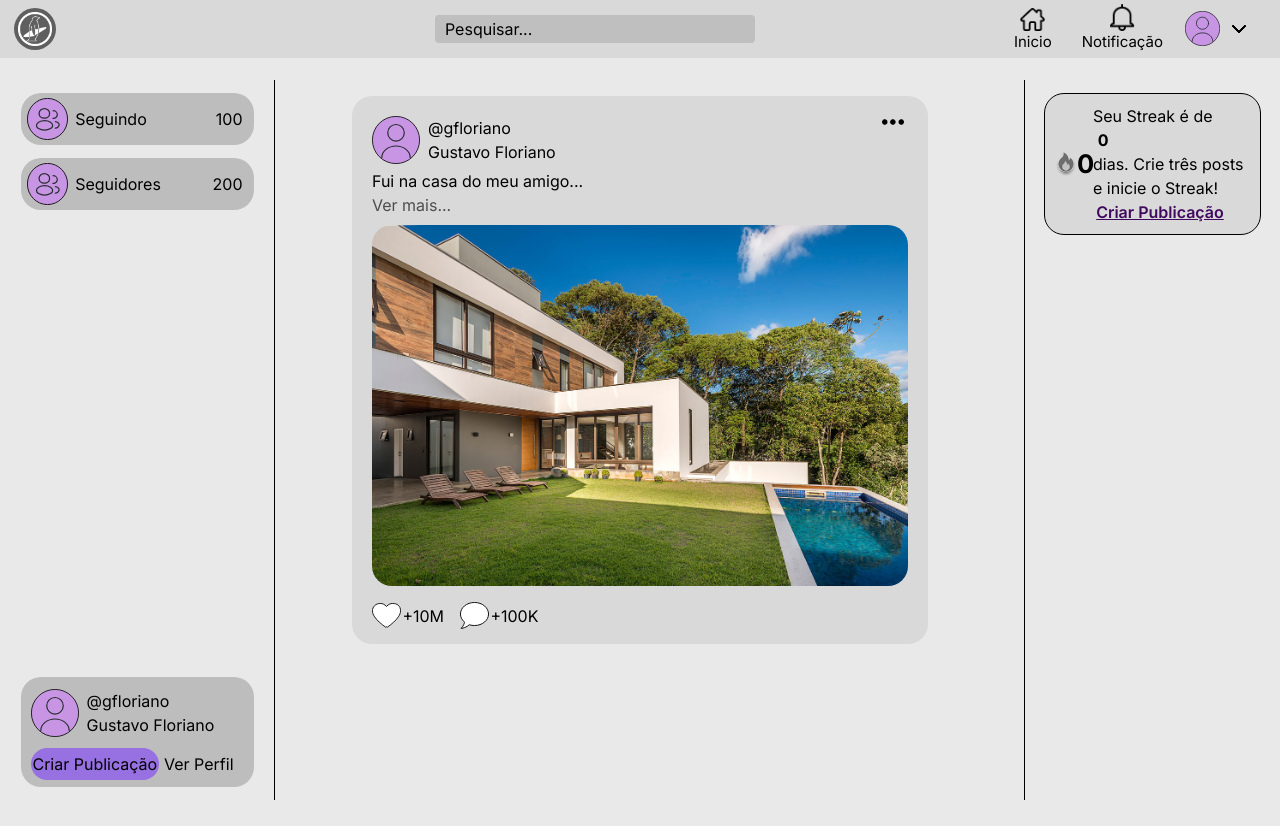
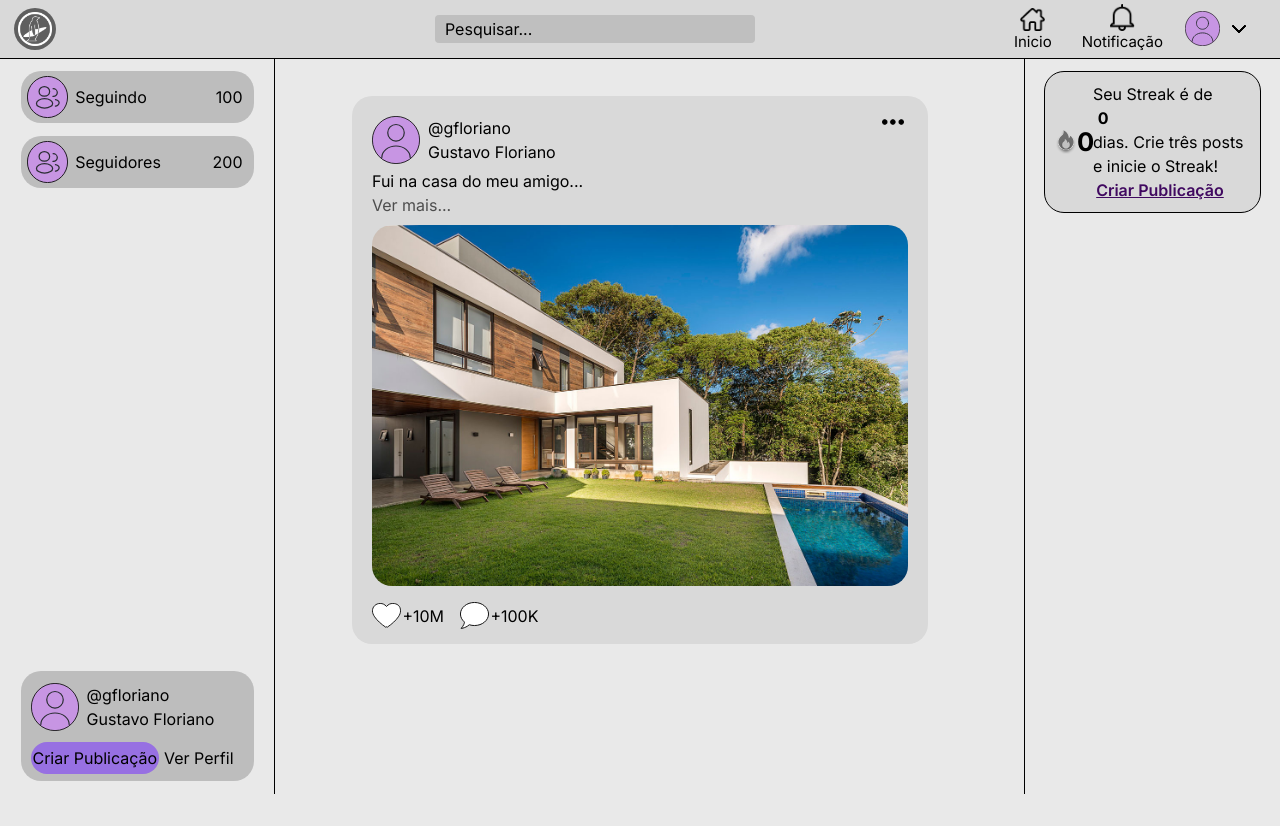
Before and after one commit to catolica-faculdade/pinguin-project, a React (Vite) app: page /home in a window 1280 px wide. Shown: the top 826 px of the page. Built offline with nearby package versions, Linux system fonts and the light colour scheme.

Commit message:
Alterações na Nav Bar

```diff
--- a/src/components/NavBar.jsx
+++ b/src/components/NavBar.jsx
@@ -3,7 +3,7 @@ import '../home.css';
 
 export default function NavBar() {
   return (
-    <nav className="flex justify-between bg-navbar p-1 items-center fixed w-full">
+    <nav className="flex justify-between bg-navbar p-1 items-center fixed w-full border-b">
       <div className="pl-[10px]">
           <div className="w-[42px] h-[42px] bg-cube-gray-navbar rounded-[100px] p-[4px]">
               <img src='src/assets/images/logo-pinguIn-branca.png'/>
--- a/src/home.css
+++ b/src/home.css
@@ -166,7 +166,7 @@ button {
 .sidebar-features {
     min-width: min-content;
     width: 20%;
-    height: 90vh;
+    height: 92vh;
     display: flex;
     flex-direction: column;
     align-items: center;
@@ -313,14 +313,14 @@ button {
 .left-features {
     position: fixed;
     left: 0;
-    top: 10vh;
+    top: 58px;
     border-right: 1.5px solid #000000;
 }
 
 .right-features {
     position: fixed;
     right: 0;
-    top: 10vh;
+    top: 58px;
     border-left: 1.5px solid #000000;
 }
 
```
